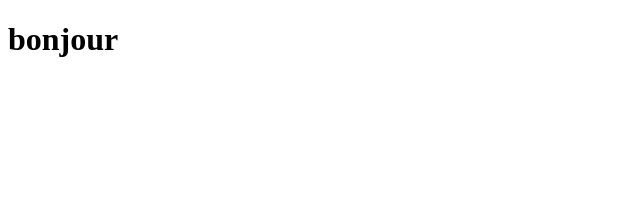
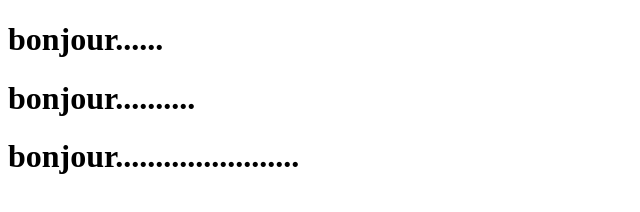
Before and after one commit to Tchokouaga25/Project, a plain HTML site: page index.html in a window 1280 px wide. Shown: the whole page, without its empty margins (0-640 px from the left). Drawn offline with Linux system fonts and the light colour scheme.

Commit message:
first commit

```diff
--- a/index.html
+++ b/index.html
@@ -6,6 +6,8 @@
     <title>Document</title>
 </head>
 <body>
-    <h1>bonjour</h1>
+    <h1>bonjour......</h1>
+    <h1>bonjour..........</h1>
+    <h1>bonjour.......................</h1>
 </body>
 </html>
```
